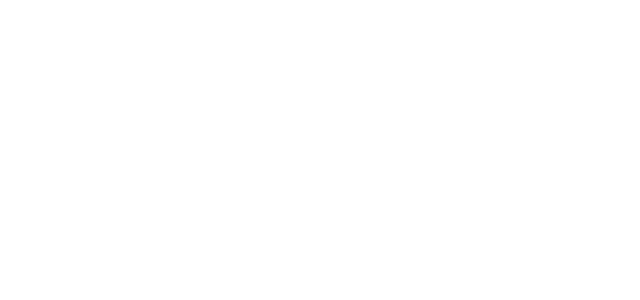
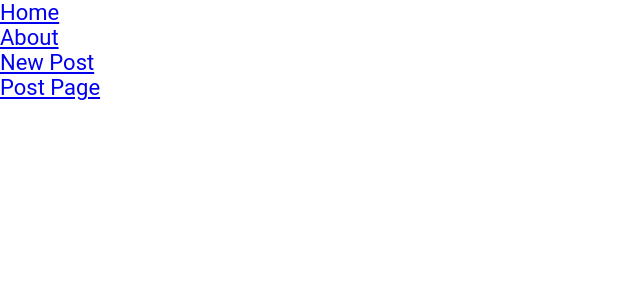
Before and after one commit to Antony-M1/dhuddu, a React (Create React App) app: page /sharewave in a window 1280 px wide. Before the commit this address had no page. Shown: the top 300 px of the page, without its empty margins (0-640 px from the left). Built offline with nearby package versions, Linux system fonts and the light colour scheme.

Commit message:
share0wave-useParams

```diff
--- a/src/components/Facebook.js
+++ b/src/components/Facebook.js
@@ -13,6 +13,14 @@
   const [textType, setTextType] = useState('users')
   const [items,setItems] = useState([])
 
+  const initializeValue = async () => {
+    let APIurl = "https://jsonplaceholder.typicode.com/users";
+
+    let response = await fetch(APIurl);
+    const listItems = await response.json();
+    setItems(listItems);
+
+  }
 
   const handleOnClick = async (value) => {
     setTextType(value)
--- a/src/components/Router.js
+++ b/src/components/Router.js
@@ -3,7 +3,7 @@
 import App from '../App';
 import Colorify from './Colorify';
 import Facebook from './Facebook';
-import { Face } from '@mui/icons-material';
+import ShareWave from './ShareWave';
 
 function Router() {
   return (
@@ -13,6 +13,7 @@
           <Route path="/facebook" element={<Facebook />} />
           <Route path="/" element={<App />} />
           <Route path="/colorify" element={<Colorify />} />
+          <Route path="/sharewave/*" element={<ShareWave />} />
         </Routes>
       </BrowserRouter>
     </div>
--- /dev/null
+++ b/src/components/ShareWave.js
@@ -0,0 +1,53 @@
+
+import React from 'react'
+import Header from './sharewave/Header'
+import Nav from './sharewave/Nav'
+import Home from './sharewave/Home'
+import NewPost from './sharewave/NewPost'
+import PostPage from './sharewave/PostPage'
+import About from './sharewave/About'
+import Missing from './sharewave/Missing'
+import Footer from './sharewave/Footer'
+import Post from './sharewave/Post'
+
+import { Link, Routes, Route } from 'react-router-dom'
+
+const ShareWave = () => {
+  return (
+    <>
+      <nav>
+        <ul>
+          <li>
+            <Link to="/sharewave/home">Home</Link>
+          </li>
+          <li>
+            <Link to="/sharewave/about">About</Link>
+          </li>
+          <li>
+            <Link to="/sharewave/newpost">New Post</Link>
+          </li>
+          <li>
+            <Link to="/sharewave/postpage">Post Page</Link>
+          </li>
+        </ul>
+      </nav>
+      <Routes>
+        <Route path="/home" element={<Home />} />
+        <Route path="/about" element={<About />} />
+        <Route path="/newpost" element={<NewPost />} />
+        <Route path="/postpage" element={<PostPage />} />
+        <Route path="/postpage/:id" element={<Post />} />
+      </Routes>
+      {/* <Header />
+      <Nav />
+      <Home />
+      <NewPost />
+      <PostPage />
+      <About />
+      <Missing />
+      <Footer /> */}
+    </>
+  );
+}
+
+export default ShareWave
--- /dev/null
+++ b/src/components/sharewave/About.js
@@ -0,0 +1,9 @@
+import React from 'react'
+
+const About = () => {
+  return (
+    <div>About</div>
+  )
+}
+
+export default About
--- /dev/null
+++ b/src/components/sharewave/Footer.js
@@ -0,0 +1,9 @@
+import React from 'react'
+
+const Footer = () => {
+  return (
+    <div>Footer</div>
+  )
+}
+
+export default Footer
--- /dev/null
+++ b/src/components/sharewave/Header.js
@@ -0,0 +1,9 @@
+import React from 'react'
+
+const Header = () => {
+  return (
+    <div>Header</div>
+  )
+}
+
+export default Header
--- /dev/null
+++ b/src/components/sharewave/Home.js
@@ -0,0 +1,9 @@
+import React from 'react'
+
+const Home = () => {
+  return (
+    <div>Home</div>
+  )
+}
+
+export default Home
--- /dev/null
+++ b/src/components/sharewave/Missing.js
@@ -0,0 +1,9 @@
+import React from 'react'
+
+const Missing = () => {
+  return (
+    <div>Missing</div>
+  )
+}
+
+export default Missing
--- /dev/null
+++ b/src/components/sharewave/Nav.js
@@ -0,0 +1,9 @@
+import React from 'react'
+
+const Nav = () => {
+  return (
+    <div>Nav</div>
+  )
+}
+
+export default Nav
--- /dev/null
+++ b/src/components/sharewave/NewPost.js
@@ -0,0 +1,9 @@
+import React from 'react'
+
+const NewPost = () => {
+  return (
+    <div>NewPost</div>
+  )
+}
+
+export default NewPost
--- /dev/null
+++ b/src/components/sharewave/Post.js
@@ -0,0 +1,12 @@
+import React from 'react'
+import { useParams } from 'react-router-dom'
+
+const Post = () => {
+    const {id} = useParams()
+    console.log(useParams(), id)
+  return (
+    <div>Post {id}</div>
+  )
+}
+
+export default Post
--- /dev/null
+++ b/src/components/sharewave/PostPage.js
@@ -0,0 +1,26 @@
+import React from 'react'
+import { Link } from 'react-router-dom'
+
+const PostPage = () => {
+  return (
+    <div>
+      <h1>Post Page</h1>
+      <ul>
+        <li>
+          <Link to="1">Post 1</Link>
+        </li>
+        <li>
+          <Link to="2">Post 2</Link>
+        </li>
+        <li>
+          <Link to="3">Post 3</Link>
+        </li>
+        <li>
+          <Link to="4">Post 4</Link>
+        </li>
+      </ul>
+    </div>
+  );
+}
+
+export default PostPage
```
